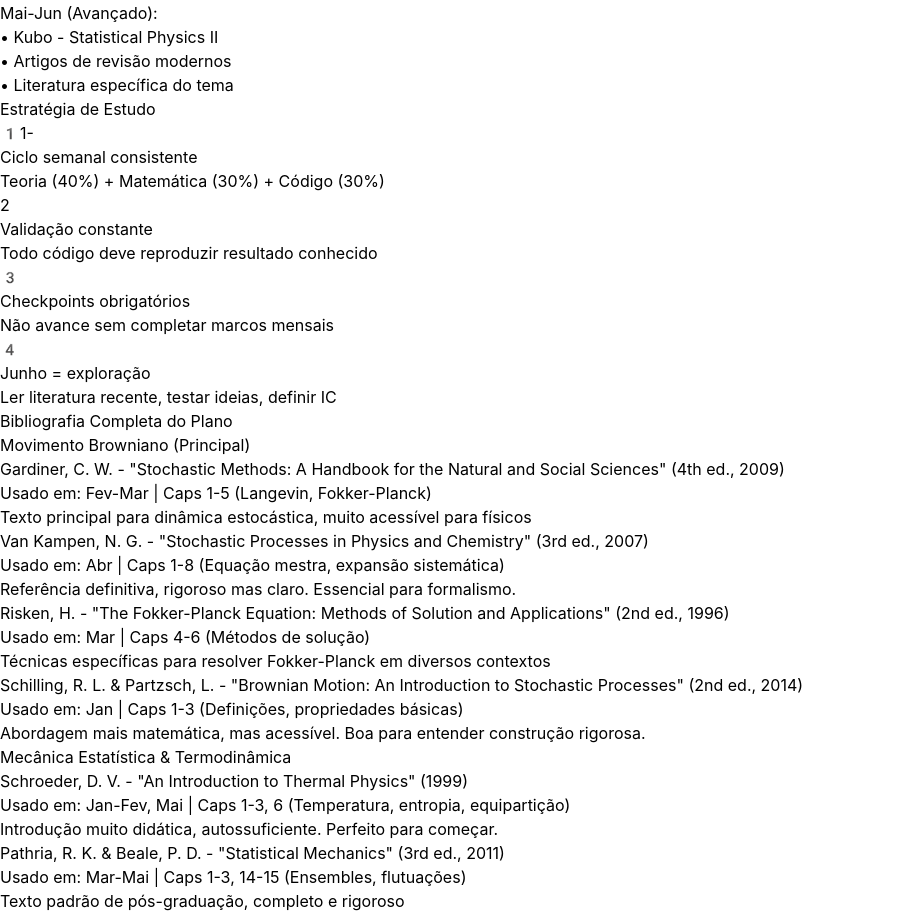
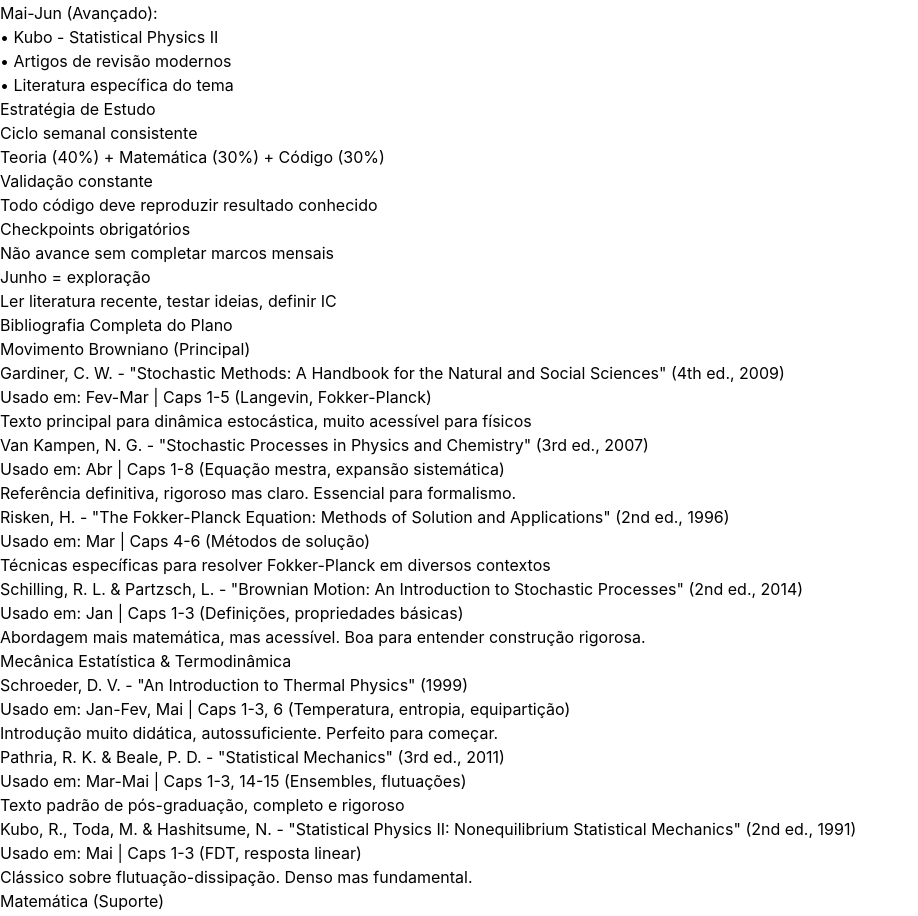
Before and after one commit to ajguiseli/brownian-app, a React (Vite) app: page / in a window 1280 px wide. Shown: the part 2441-3357 px from the top of the page, without its empty margins (0-918 px from the left). Built offline with nearby package versions, Linux system fonts and the light colour scheme.

Commit message:
Atulização na na seção de Estratégia: remoção da enumerção

```diff
--- a/src/BrownianMastery.jsx
+++ b/src/BrownianMastery.jsx
@@ -1051,28 +1051,28 @@ const BrownianMastery = () => {
           <h3 className="font-bold text-lg text-gray-900 mb-4"> Estratégia de Estudo</h3>
           <div className="space-y-3 text-sm text-gray-700">
             <div className="flex gap-3">
-              <span className="text-2xl">1️1-</span>
+              <span className="text-2xl"></span>
               <div>
                 <div className="font-semibold">Ciclo semanal consistente</div>
                 <div className="text-gray-600">Teoria (40%) + Matemática (30%) + Código (30%)</div>
               </div>
             </div>
             <div className="flex gap-3">
-              <span className="text-2xl">2</span>
+              <span className="text-2xl"></span>
               <div>
                 <div className="font-semibold">Validação constante</div>
                 <div className="text-gray-600">Todo código deve reproduzir resultado conhecido</div>
               </div>
             </div>
             <div className="flex gap-3">
-              <span className="text-2xl">3️</span>
+              <span className="text-2xl"></span>
               <div>
                 <div className="font-semibold">Checkpoints obrigatórios</div>
                 <div className="text-gray-600">Não avance sem completar marcos mensais</div>
               </div>
             </div>
             <div className="flex gap-3">
-              <span className="text-2xl">4️</span>
+              <span className="text-2xl"></span>
               <div>
                 <div className="font-semibold">Junho = exploração</div>
                 <div className="text-gray-600">Ler literatura recente, testar ideias, definir IC</div>
```
